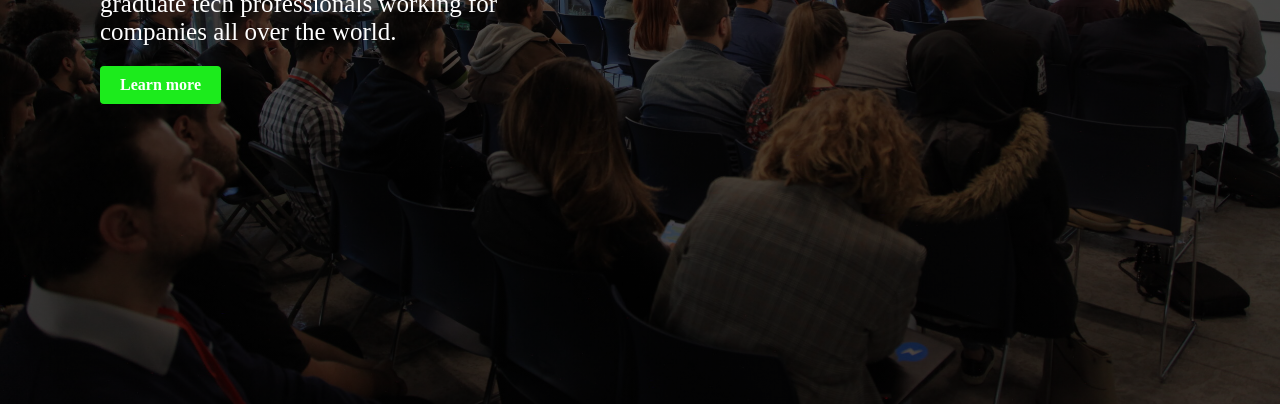
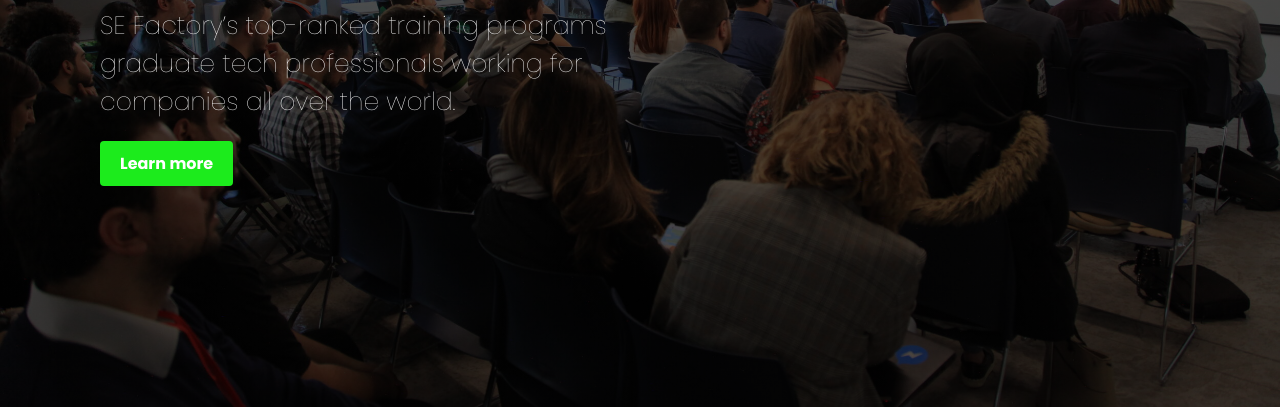
Before and after one commit to Abed001/sefactory-website-frontend, a plain HTML site: page index.html in a window 1280 px wide. Shown: the part 520-927 px from the top of the page. Drawn offline with Linux system fonts and the light colour scheme.

Commit message:
adding poppins font

```diff
--- a/style.css
+++ b/style.css
@@ -1,6 +1,6 @@
-    *{
-        @import url();
-        font-family: Ro;
+@import url('https://fonts.googleapis.com/css2?family=Poppins:ital,wght@0,100;0,200;0,300;0,400;0,500;0,600;0,700;0,800;0,900;1,100;1,200;1,300;1,400;1,500;1,600;1,700;1,800;1,900&display=swap');
+
+    *{ font-family: 'Poppins', sans-serif;
         padding:0;
         margin:0;
         box-sizing: border-box;
```
